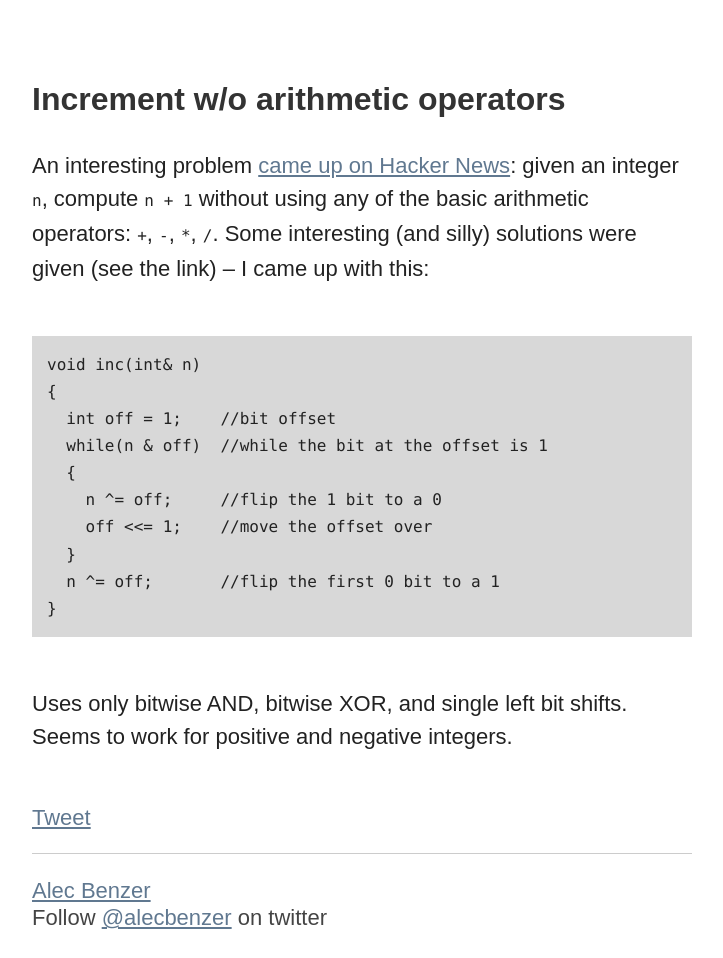
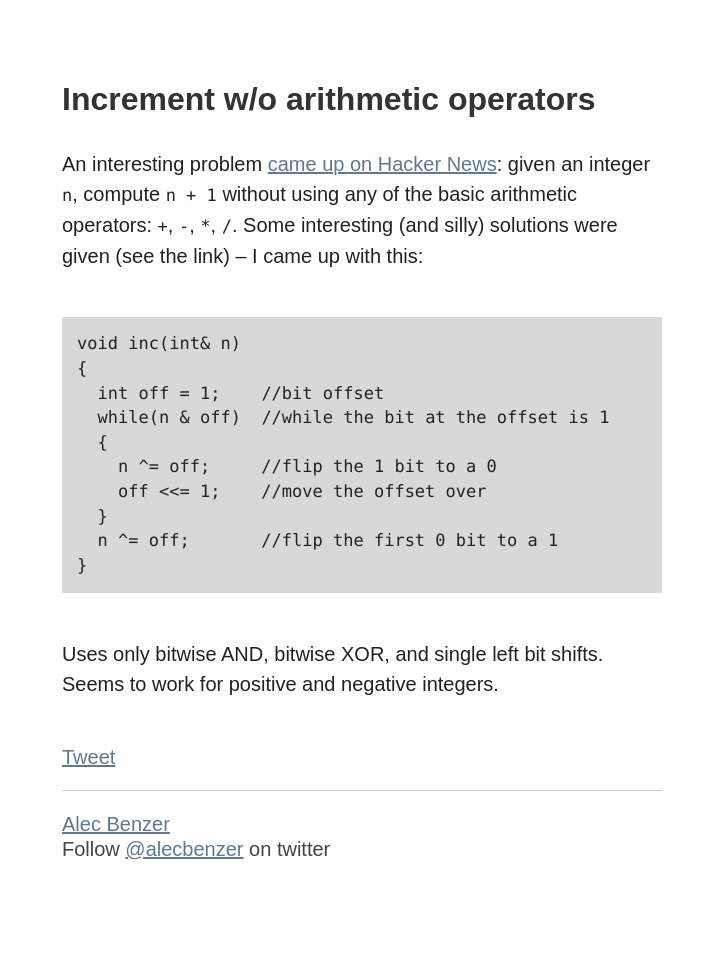
Before and after one commit to AlecBenzer/alecbenzer.github.com, a Jekyll site: the page built from _posts/2011-07-04-increment-an-integer.md, in a window 1280 px wide. Shown: the whole page, without its empty margins (278-1001 px from the left). Built offline with Jekyll 4.4.1, drawn with Linux system fonts in a browser that asks for light colours; comment, search, counter and statistics services are not loaded; after the commit the page ends 900 px from its top, so only the background shows below that.

Commit message:
forgot to also update code size

```diff
--- a/css/style.css
+++ b/css/style.css
@@ -11,14 +11,14 @@ a:hover {
   margin: auto;
   width: 30em;
   font-family: "Arial", "Liberation Sans", "DejaVu Sans", sans-serif;
-  font-size: 22px; }
+  font-size: 20px; }
   #content p {
     margin-bottom: 2.3em;
     color: #222222;
     line-height: 1.5em; }
     #content p code {
       font-family: "Consolas", "Menlo", "Monaco", "Lucida Console", "Liberation Mono", "DejaVu Sans Mono", "Bitstream Vera Sans Mono", "Courier New", monospace;
-      font-size: 16px;
+      font-size: 17px;
       color: #222222;
       padding: -1px; }
   #content pre {
@@ -27,7 +27,7 @@ a:hover {
     #content pre code {
       font-family: "Consolas", "Menlo", "Monaco", "Lucida Console", "Liberation Mono", "DejaVu Sans Mono", "Bitstream Vera Sans Mono", "Courier New", monospace;
       color: #222222;
-      font-size: 16px;
+      font-size: 17px;
       padding-bottom: 4px; }
   #content h1, #content h2 {
     font-family: "Arial", "Liberation Sans", "DejaVu Sans", sans-serif;
@@ -46,7 +46,7 @@ a:hover {
     #content h1 small {
       display: block;
       font-weight: 400;
-      font-size: 21px; }
+      font-size: 19px; }
   #content h2 {
     margin-bottom: 20px;
     margin-top: 2.99em;
@@ -77,7 +77,7 @@ a:hover {
   text-align: left; }
 
 #footnotes p {
-  font-size: 17.6px; }
+  font-size: 16px; }
 
 hr.sep {
   width: 50%;
--- a/css/style.scss
+++ b/css/style.scss
@@ -4,8 +4,8 @@ $code-font: 'Consolas', 'Menlo', 'Monaco', 'Lucida Console', 'Liberation Mono',
 
 $h1-font-size: 32px;
 $h2-font-size: 26px;
-$body-font-size: 22px;
-$code-size: 16px;
+$body-font-size: 20px;
+$code-size: 17px;
 
 $p-margin-bottom: 2.3em;
 $content-width: 30em;
```
